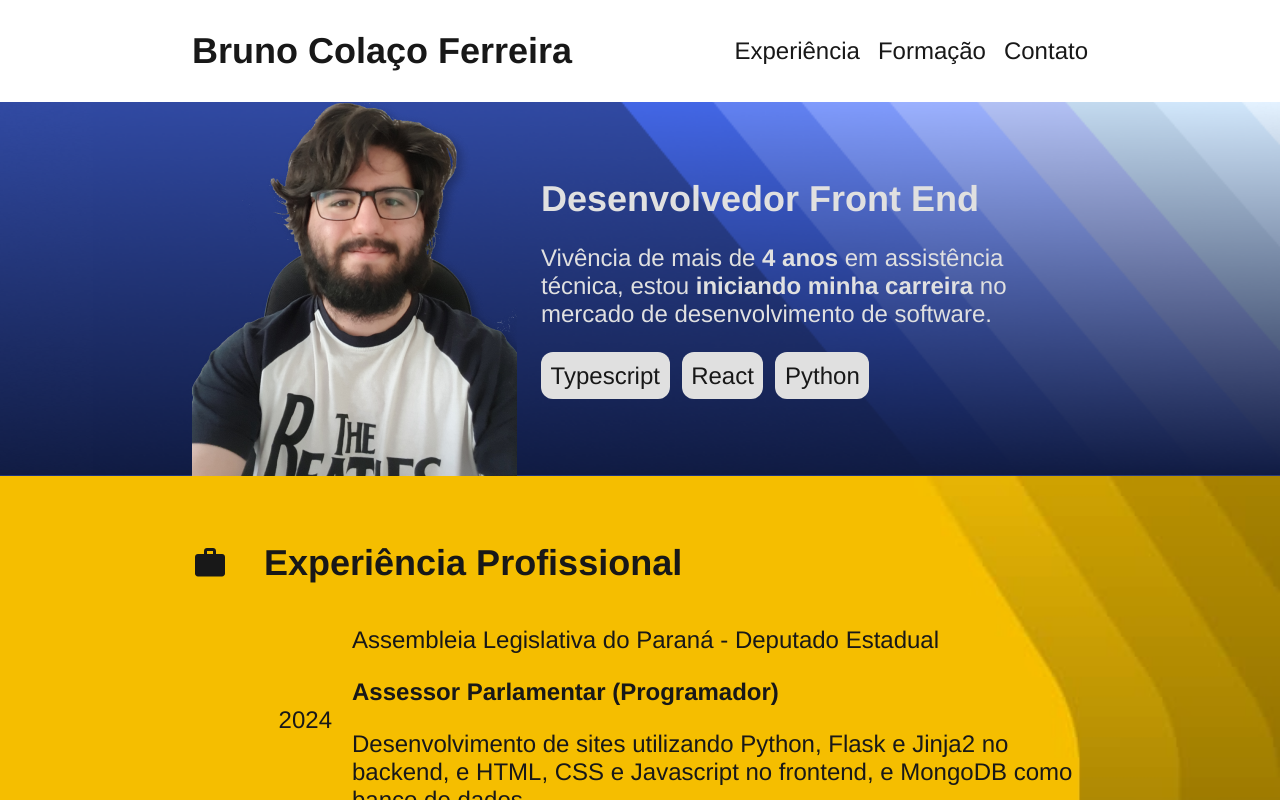
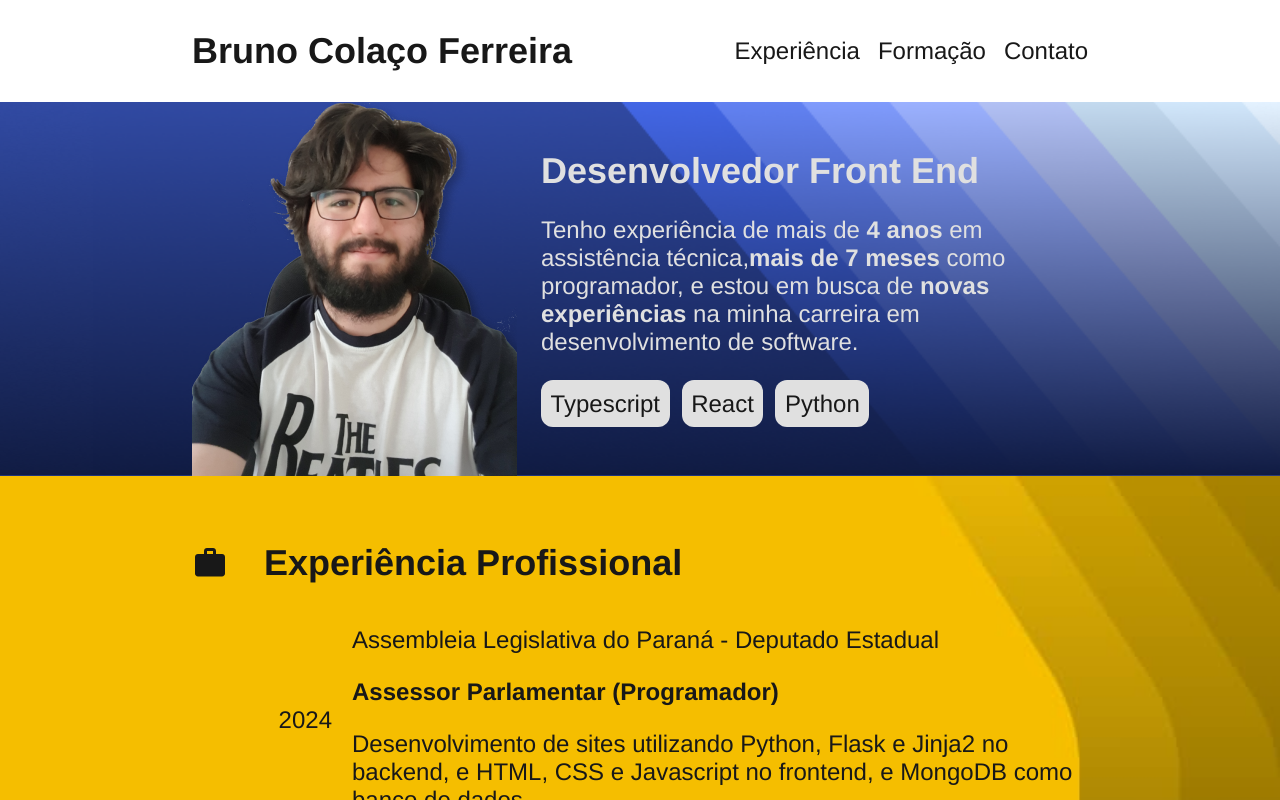
Before and after one commit to bcf513/PaginaPessoal, a React (Vite) app: page / in a window 1280 px wide. Shown: the top 800 px of the page. Built offline with nearby package versions, Linux system fonts and the light colour scheme.

Commit message:
Feta: Atualização de dados

```diff
--- a/src/Pages/Introducao/Introducao.tsx
+++ b/src/Pages/Introducao/Introducao.tsx
@@ -13,9 +13,9 @@ function Introducao() {
         <div className="texto-introducao">
           <h2>Desenvolvedor Front End</h2>
           <p className="descricao-introducao">
-            Vivência de mais de <strong>4 anos</strong> em assistência técnica,
-            estou <strong>iniciando minha carreira</strong> no mercado de
-            desenvolvimento de software.
+            Tenho experiência de mais de <strong>4 anos</strong> em assistência técnica,
+            <strong>mais de 7 meses</strong> como programador,
+            e estou em busca de <strong>novas experiências</strong> na minha carreira em desenvolvimento de software.
           </p>
           <div className="ferramentas">
             <Tag ferramenta="Typescript" />
```
